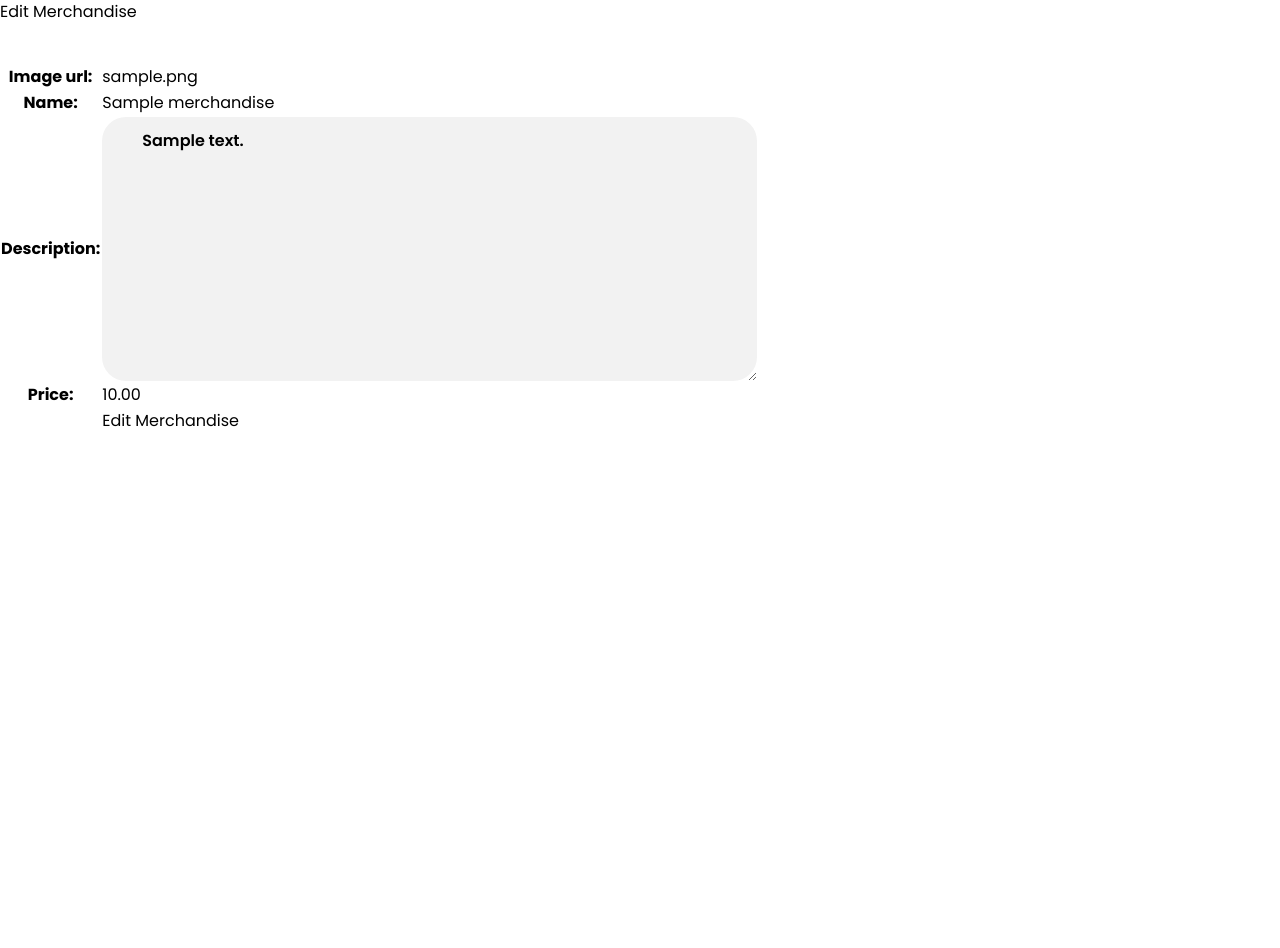
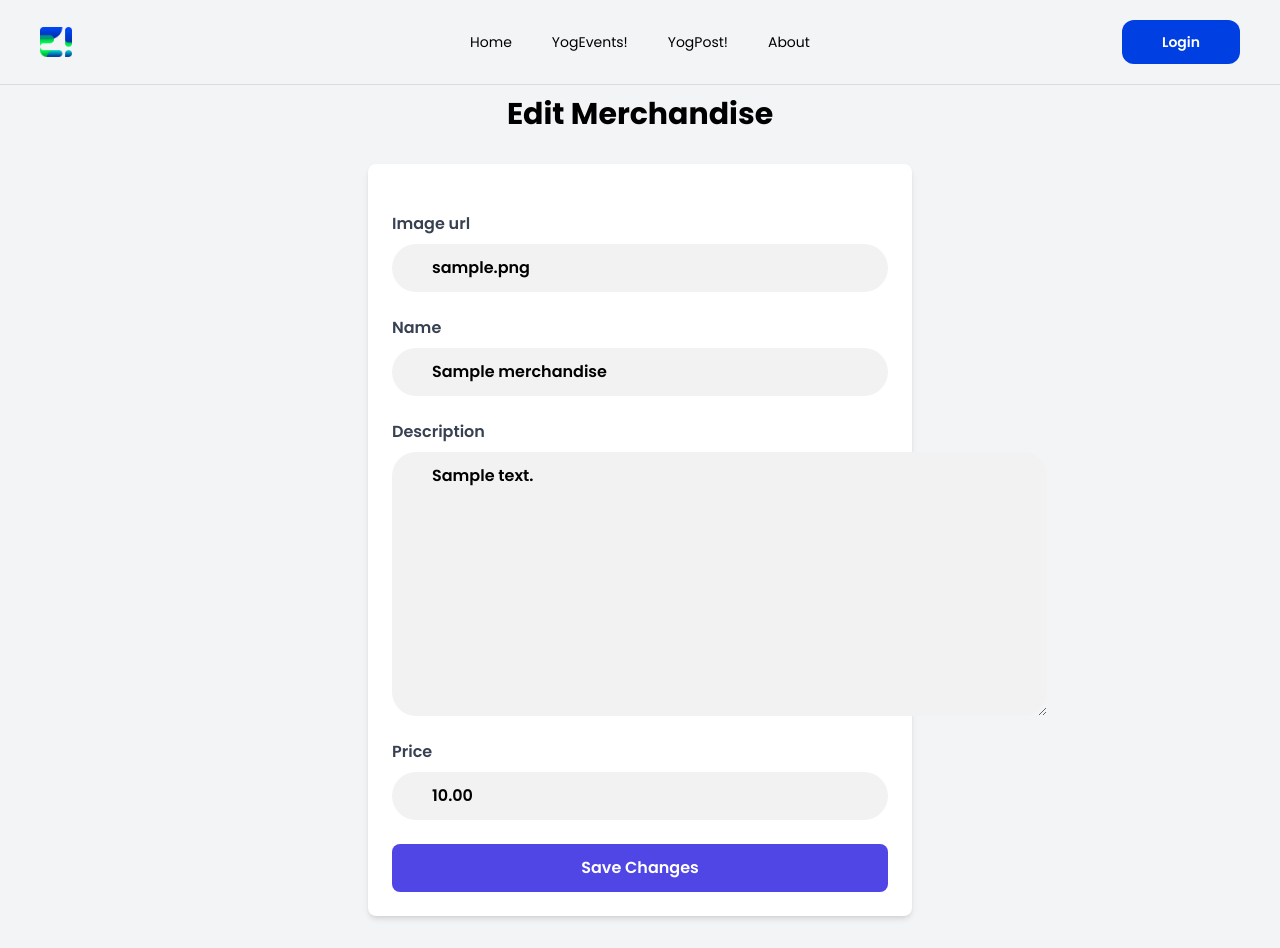
Before and after one commit to F6PBP/eventyog, a Django app: page /merchandise/edit/1/ in a window 1280 px wide. Before the commit the page ends 427 px from the top, so only its background shows below. Run offline with Django 5.2, Linux system fonts and the light colour scheme; tables that the repository leaves empty hold one stand-in row (values such as "Sample post"); some libraries are stand-ins or nearby versions.

Commit message:
hapus card_merchandise

```diff
--- a/modules/merchandise/templates/edit_merchandise.html
+++ b/modules/merchandise/templates/edit_merchandise.html
@@ -1,22 +1,39 @@
 {% extends 'base.html' %}
+{% load static %}
+{% block meta %}
+<title>Edit Merchandise</title>
+{% endblock meta %}
+{% block content %}
+<div class="flex flex-col min-h-screen bg-gray-100">
+  <div class="container mx-auto px-4 py-8 mt-16 max-w-xl">
+    <h1 class="text-3xl font-bold text-center mb-8 text-black">Edit Merchandise</h1>
 
-{% load static %}
-
-{% block content %}
-
-<h1>Edit Merchandise</h1>
-
-<form method="POST">
-    {% csrf_token %}
-    <table>
-        {{ form.as_table }}
-        <tr>
-            <td></td>
-            <td>
-                <input type="submit" value="Edit Merchandise"/>
-            </td>
-        </tr>
-    </table>
-</form>
-
+    <div class="bg-white shadow-md rounded-lg p-6 form-style">
+      <form method="POST" class="space-y-6">
+        {% csrf_token %}
+        {% for field in form %}
+          <div class="flex flex-col">
+            <label for="{{ field.id_for_label }}" class="mb-2 font-semibold text-gray-700">
+              {{ field.label }}
+            </label>
+            <div class="w-full">
+              {{ field }}
+            </div>
+            {% if field.help_text %}
+              <p class="mt-1 text-sm text-gray-500">{{ field.help_text }}</p>
+            {% endif %}
+            {% for error in field.errors %}
+              <p class="mt-1 text-sm text-red-600">{{ error }}</p>
+            {% endfor %}
+          </div>
+        {% endfor %}
+        <div class="flex justify-center mt-6">
+          <button type="submit" class="bg-indigo-600 text-white font-semibold px-6 py-3 rounded-lg hover:bg-indigo-700 transition duration-300 ease-in-out w-full">
+            Save Changes
+          </button>
+        </div>
+      </form>
+    </div>
+  </div>
+</div>
 {% endblock %}
--- a/modules/merchandise/views.py
+++ b/modules/merchandise/views.py
@@ -1,7 +1,7 @@
 from django.shortcuts import render,redirect
 from django.http import HttpRequest, HttpResponse
 from .forms import MerchandiseForm
-from modules.main.models import Merchandise
+from modules.main.models import Merchandise, Event
 from django.urls import reverse
 from django.http import HttpResponseRedirect
 from eventyog.decorators import check_user_profile
@@ -9,7 +9,7 @@ from eventyog.decorators import check_user_profile
 @check_user_profile(is_redirect=False)
 def main(request: HttpRequest) -> HttpResponse:
     merchandise = Merchandise.objects.all()
-    # print(merchandise)
+    print(merchandise)
     context = {
         'show_navbar': True,
         'is_admin': request.is_admin,
@@ -24,7 +24,7 @@ def create_merchandise(request):
         merchandise = form.save(commit=False)
         merchandise.user = request.user
         merchandise.save()
-        return redirect('main:main')
+        return redirect('merchandise:main')
 
     context = {
         'form': form,
@@ -38,12 +38,15 @@ def edit_merchandise(request, id):
 
     if form.is_valid() and request.method == "POST":
         form.save()
-        return HttpResponseRedirect(reverse('main:main'))
+        return HttpResponseRedirect(reverse('merchandise:main'))
 
-    context = {'form': form}
+    context = {
+        'form': form,
+        'show_navbar': True
+    }
     return render(request, "edit_merchandise.html", context)
 
 def delete_merchandise(request, id):
     merchandise = Merchandise.objects.get(pk = id)
     merchandise.delete()
-    return HttpResponseRedirect(reverse('main:main'))
+    return HttpResponseRedirect(reverse('merchandise:main'))
```
Also changed, not shown: modules/merchandise/templates/card_merchandise.html (deleted, +0 -30 lines), modules/merchandise/templates/merchandise.html (+18 -4 lines).
